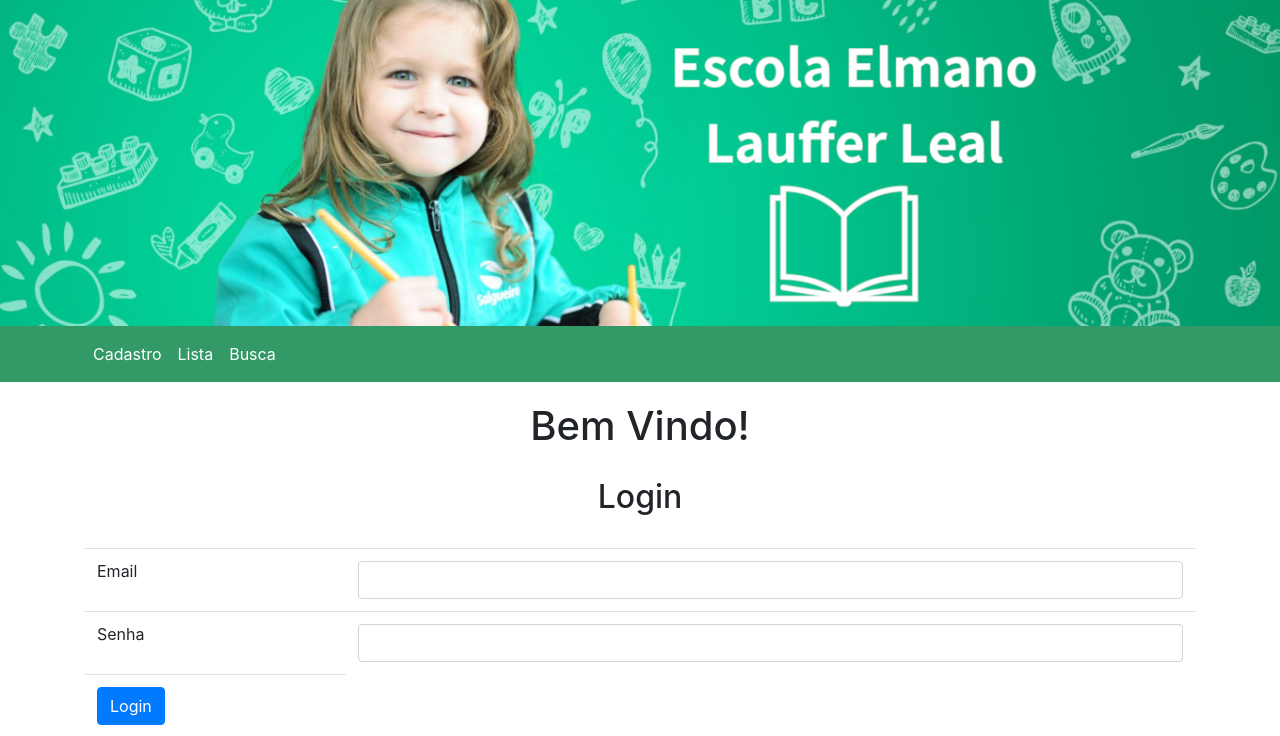
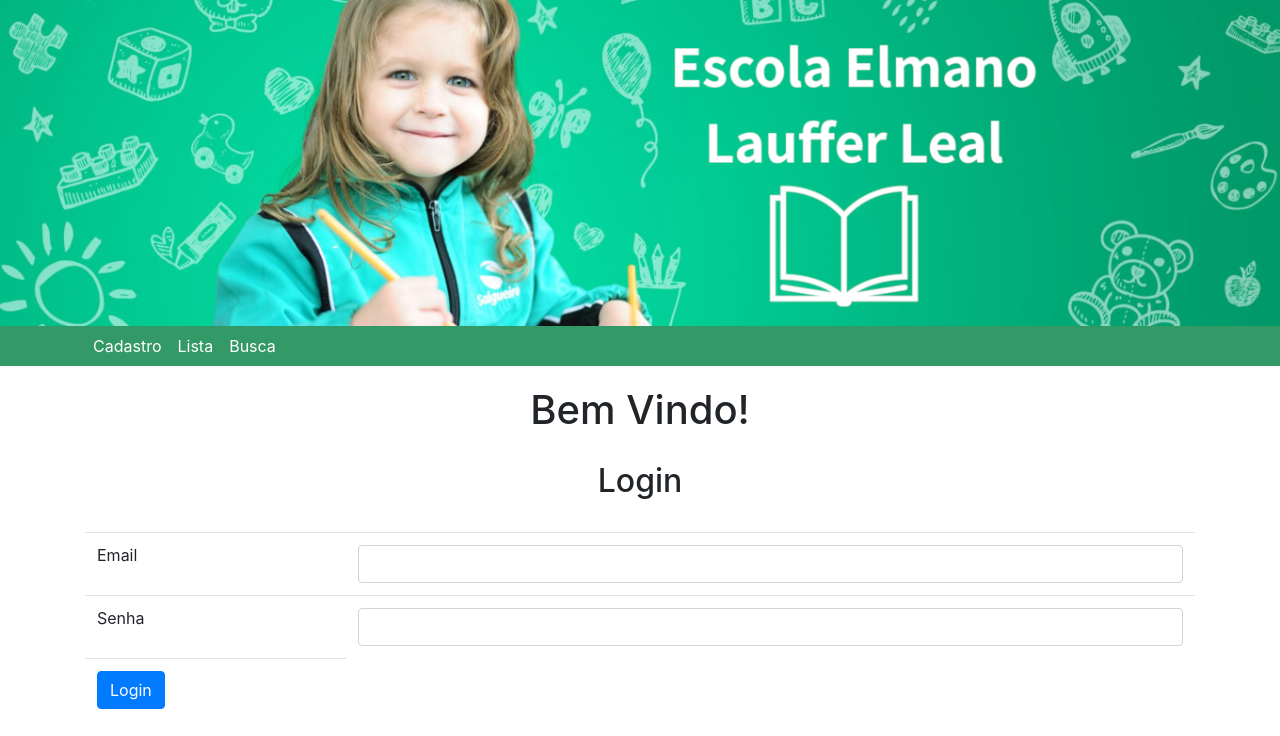
Before and after one commit to MendesRuanito/escola, a PHP site: page /index.php in a window 1280 px wide. Shown: the top 736 px of the page. Run offline with PHP 8.4, Linux system fonts and the light colour scheme; some libraries are stand-ins or nearby versions.

Commit message:
Smaller Navbar

```diff
--- a/cabecalho.php
+++ b/cabecalho.php
@@ -21,7 +21,7 @@
 <nav class="navbar navbar-inverse navbar-collapse sticky-top navbar-expand-sm navbar-dark nav-pills" style="background-color: #339966;" >
 		<div class="container">
 			<?php if (usuarioEstaLogado()) {?>
-				<button class="btn btn-light dropdown-toggle btn-sm" type="button" id="dropdownMenuButton" data-toggle="dropdown" aria-haspopup="true" aria-expanded="false">
+				<button class="btn btn-outline-light dropdown-toggle btn-sm  py-0" type="button" id="dropdownMenuButton" data-toggle="dropdown" aria-haspopup="true" aria-expanded="false">
 					Olá <?=usuarioLogado()?>!
 				</button>
 				<div class="dropdown-menu" aria-labelledby="dropdownMenuButton">
@@ -33,14 +33,14 @@
 	</button>
 	<div class="collapse navbar-collapse" id="navbarTogglerDemo01">
 		<ul class="nav navbar-nav">
-			<li class="nav-item ">
-				<a class="nav-link" href="aluno-formulario.php">Cadastro</a>
+			<li class="nav-item">
+				<a class="nav-link py-0" href="aluno-formulario.php">Cadastro</a>
 			</li>
 			<li class="nav-item">
-				<a class="nav-link" href="aluno-lista.php">Lista</a>
+				<a class="nav-link py-0" href="aluno-lista.php">Lista</a>
 			</li>
 			<li class="nav-item">
-				<a class="nav-link" href="aluno-busca.php">Busca</a>
+				<a class="nav-link py-0" href="aluno-busca.php">Busca</a>
 			</li>
 			<div class="d-flex flex-row-reverse bd-highlight">
 
```
